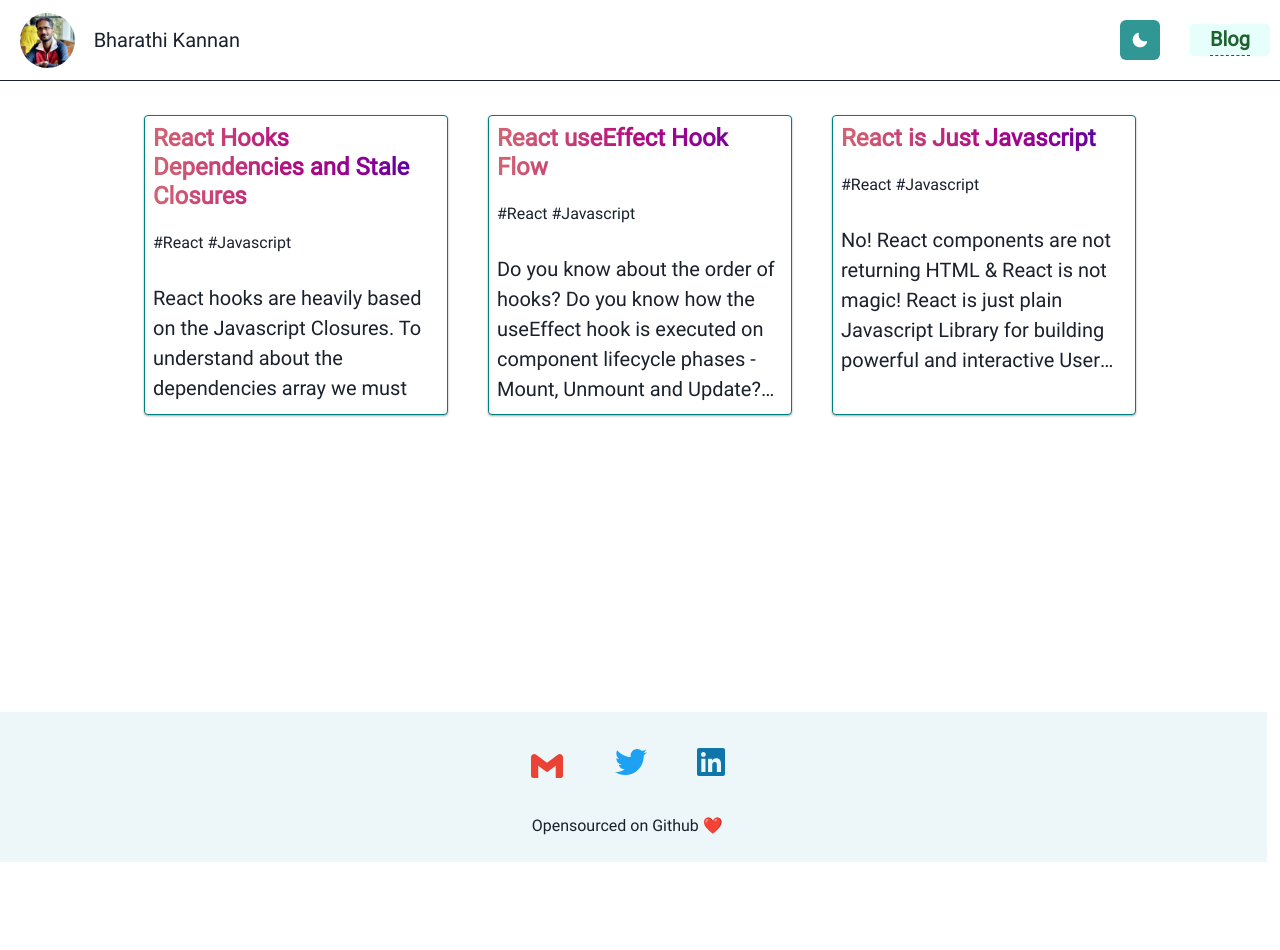
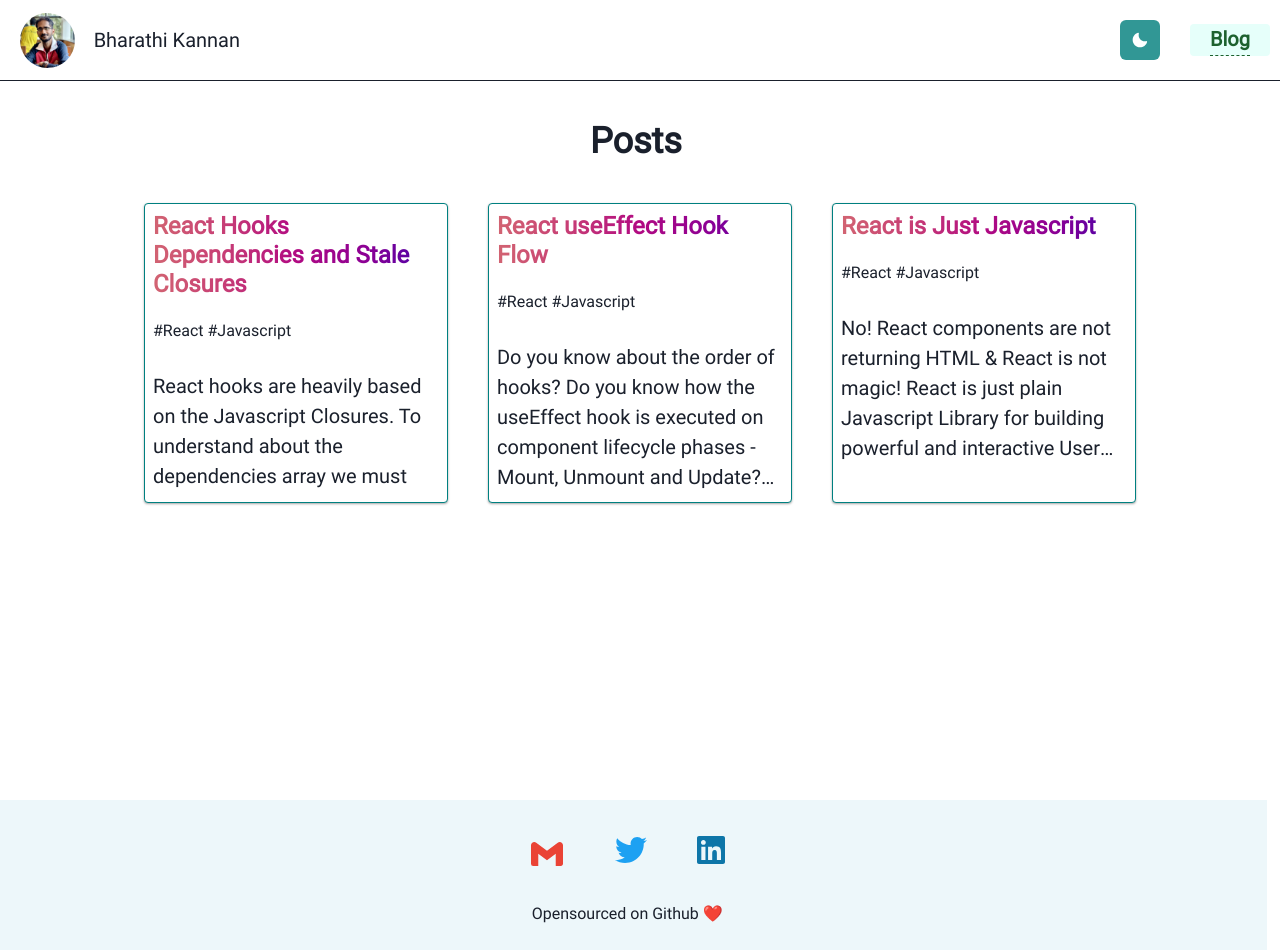
Before and after one commit to payapula/blog, a Next.js app: page /blog in a window 1280 px wide. Before the commit the page ends 862 px from the top, so only its background shows below. Built offline with nearby package versions, Linux system fonts and the light colour scheme.

Commit message:
Moved the margin top container to layout file from [slug] to support all pages.
Now, except homepage all other page's container would have mt120px default. This is to support fixed header.

```diff
--- a/components/layout.tsx
+++ b/components/layout.tsx
@@ -17,6 +17,7 @@
 
 function Layout({ type, headerSticky = false, children }: LayoutProps): ReactElement {
     const isBlog = type === 'BLOG';
+    const isHome = type === 'HOME';
     const containerWidth = isBlog
         ? [null, null, '95%', '80%', '800px']
         : [null, null, '95%', '80%'];
@@ -24,8 +25,8 @@
     return (
         <Box>
             <Meta />
-            <Header home={type === 'HOME'} headerSticky={headerSticky} />
-            <Container as="main" maxW={containerWidth} minH="80vh">
+            <Header home={isHome} headerSticky={headerSticky} />
+            <Container as="main" maxW={containerWidth} minH="80vh" mt={!isHome ? '120px' : null}>
                 {children}
             </Container>
             <RenderFooterWithNoSSR />
--- a/pages/blog/[slug].tsx
+++ b/pages/blog/[slug].tsx
@@ -51,7 +51,7 @@
 
     return (
         <Layout type="BLOG" headerSticky={sticky}>
-            <Box as="article" mt="120px">
+            <Box as="article">
                 <Head>
                     <title>{title} | Bharathi Kannan</title>
                 </Head>
```
